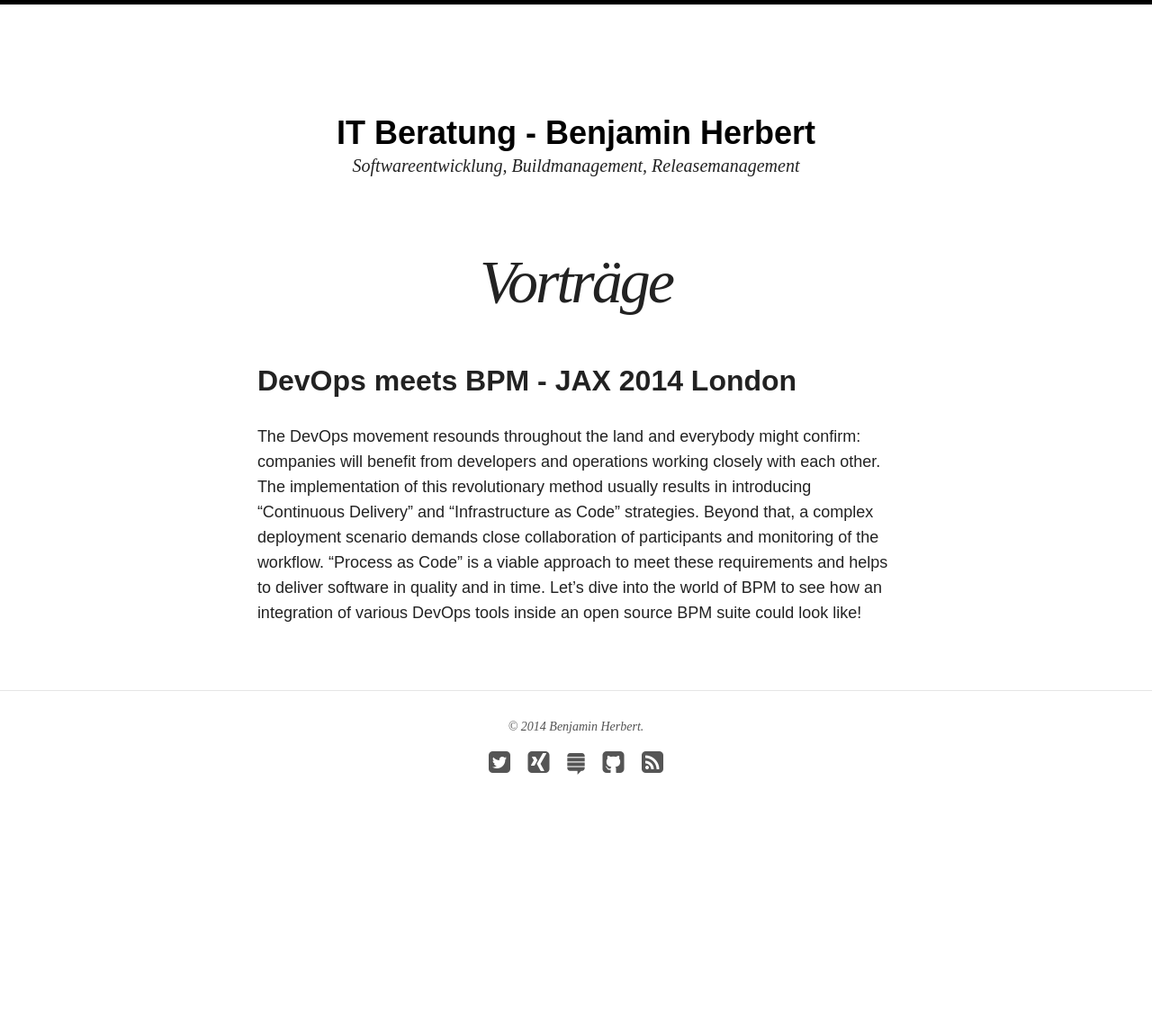
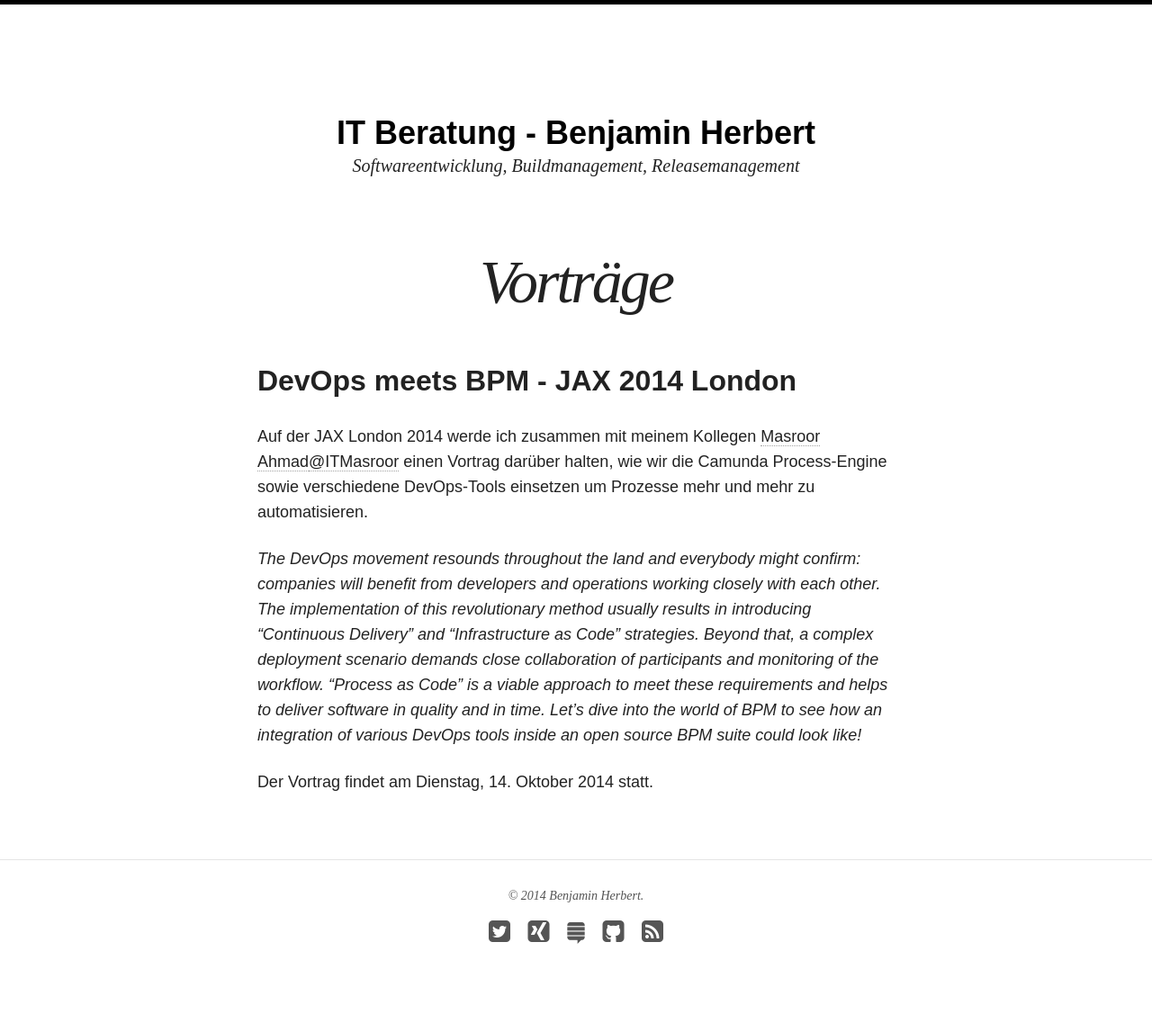
Before and after one commit to BenjaminHerbert/BenjaminHerbert.github.io, a Jekyll site: the page built from vortraege/index.md, in a window 1280 px wide. Shown: the whole page at 90% size. Built offline with Jekyll 4.4.1, drawn with Linux system fonts in a browser that asks for light colours; nearby versions of some CDN libraries; before the commit the page ends 959 px from its top, so only the background shows below that.

Commit message:
Add info about Jax London 2014

```diff
--- a/vortraege/index.md
+++ b/vortraege/index.md
@@ -10,4 +10,19 @@ share: true
 
 ## [DevOps meets BPM - JAX 2014 London](http://jaxlondon.com/2014/sessions/devops-meets-bpm)
 
-The DevOps movement resounds throughout the land and everybody might confirm: companies will benefit from developers and operations working closely with each other. The implementation of this revolutionary method usually results in introducing "Continuous Delivery" and "Infrastructure as Code" strategies. Beyond that, a complex deployment scenario demands close collaboration of participants and monitoring of the workflow. “Process as Code” is a viable approach to meet these requirements and helps to deliver software in quality and in time. Let’s dive into the world of BPM to see how an integration of various DevOps tools inside an open source BPM suite could look like!
+Auf der JAX London 2014 werde ich zusammen mit meinem Kollegen
+[Masroor Ahmad](www.masroor.de)[@ITMasroor](https://twitter.com/ITMasroor) einen
+Vortrag darüber halten, wie wir die Camunda Process-Engine sowie verschiedene
+DevOps-Tools einsetzen um Prozesse mehr und mehr zu automatisieren.
+
+<cite>The DevOps movement resounds throughout the land and everybody might confirm:
+companies will benefit from developers and operations working closely with each
+other. The implementation of this revolutionary method usually results in
+introducing "Continuous Delivery" and "Infrastructure as Code" strategies. Beyond
+that, a complex deployment scenario demands close collaboration of participants
+and monitoring of the workflow. “Process as Code” is a viable approach to meet
+these requirements and helps to deliver software in quality and in time. Let’s
+dive into the world of BPM to see how an integration of various DevOps tools
+inside an open source BPM suite could look like!</cite>
+
+Der Vortrag findet am Dienstag, 14. Oktober 2014 statt.
```
Also changed, not shown: _posts/blog/2014-04-22-maven-exec-plugin-java-programm-ausfuehren-und-argumente-uebergeben.md (+2 -0 lines).
